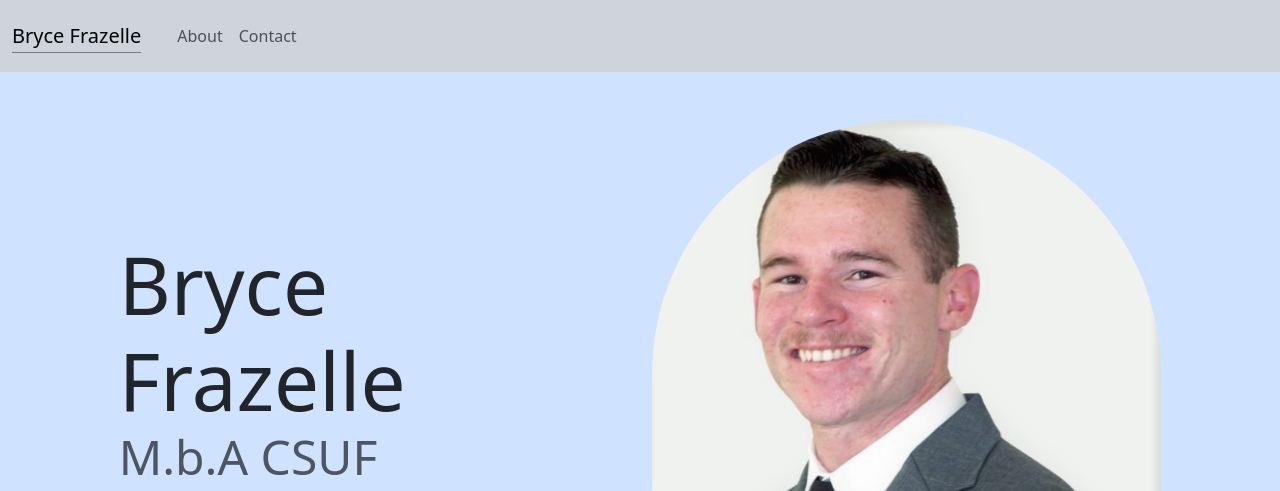
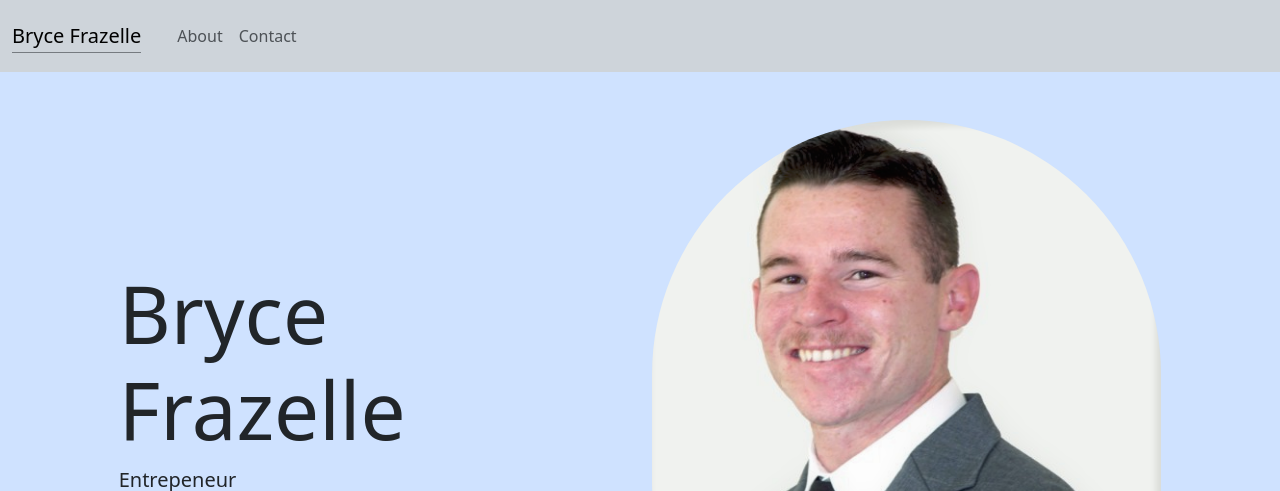
Before and after one commit to NolanFrazelleDev/finalBryceWebsite, a plain HTML site: page index.html in a window 1280 px wide. Shown: the top 491 px of the page. Drawn offline with nearby package versions, Linux system fonts and the light colour scheme.

Commit message:
changed school title

```diff
--- a/index.html
+++ b/index.html
@@ -47,7 +47,7 @@
             <div class="col-md-5 text-center text-md-start">
                 <h1>
                     <div class="display-1">Bryce Frazelle</div>
-                    <div class="display-5 text-muted">M.b.A CSUF</div>
+                    <div class="display-5 text-muted"></div>
                 </h1>
                 <p class="lead my-4-muted">
                     Entrepeneur<br>
```
